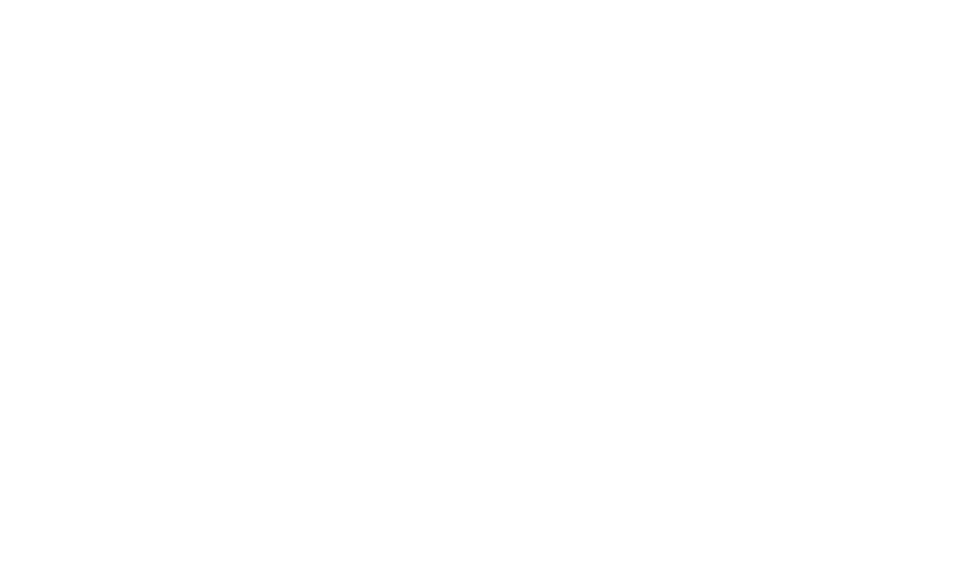
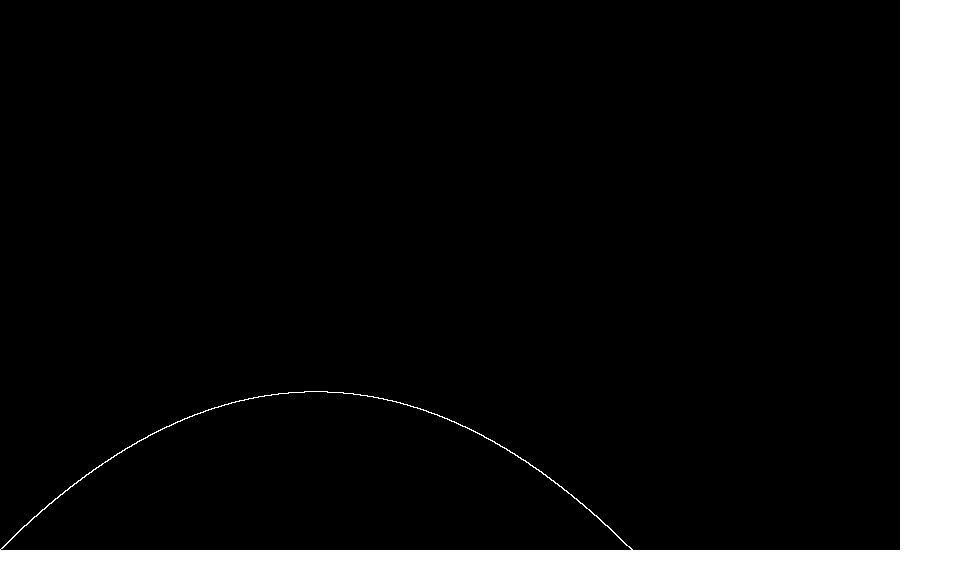
Before and after one commit to thecatblake/raytracer-on-browser, a website built with Parcel: page index.html in a window 1280 px wide. Shown: the whole page, without its empty margins (0-963 px from the left). Built offline with nearby package versions, Linux system fonts and the light colour scheme.

Commit message:
add tuple and canvas

```diff
--- a/index.html
+++ b/index.html
@@ -23,7 +23,7 @@
 </head>
 
 <body>
-
+  <canvas height="550" width="900" id="canvas"></canvas>
 
   <script src="js/vendor/modernizr-3.11.2.min.js"></script>
   <script src="js/plugins.js"></script>
--- /dev/null
+++ b/js/canvas.js
@@ -0,0 +1,46 @@
+const {vector} = require("./tuple");
+
+class Canvas {
+  w = 0
+  h = 0
+  canvas = null
+  ctx = null
+  pixels = []
+  constructor(canvasDocument) {
+    this.w = canvasDocument.width
+    this.h = canvasDocument.height
+    this.canvas = canvasDocument
+    this.ctx = canvasDocument.getContext("2d")
+    this.pixels = this.ctx.createImageData(this.w, this.h)
+
+    this.initialize()
+  }
+
+  initialize() {
+    for(let y=0; y < this.h; y++) {
+      for(let x=0; x < this.w; x++) {
+        this.write_pixel(x, y, vector(0, 0, 0))
+      }
+    }
+    this.draw()
+  }
+
+  write_pixel(x, y, color) {
+    let p = this.at(x,y)
+    this.pixels.data[p] = color.x * 255.0
+    this.pixels.data[p + 1] = color.y * 255.0
+    this.pixels.data[p + 2] = color.z * 255.0
+    this.pixels.data[p + 3] = 255.0
+  }
+
+  at(x, y) {
+    return (y * this.w + x ) * 4
+  }
+
+  draw() {
+    this.ctx.putImageData(this.pixels, 0, 0)
+  }
+}
+
+
+module.exports = {Canvas}
--- a/js/main.js
+++ b/js/main.js
@@ -0,0 +1,3 @@
+const {draw_trajectory} = require("./trajectory")
+
+draw_trajectory()
--- /dev/null
+++ b/js/trajectory.js
@@ -0,0 +1,25 @@
+const {point, vector} = require("./tuple");
+const {Canvas} = require("./canvas")
+
+function draw_trajectory() {
+  const canvasElement = document.getElementById("canvas")
+
+  const canvas = new Canvas(canvasElement)
+
+  let start = point(0, 1, 0)
+  let v = vector(1, 1.0, 0).normalize().sc_mul(11.25)
+  let gravity = vector(0, -0.1, 0)
+  let wind = vector(-0.01, 0, 0)
+
+  for(let i=0; i < 100000; i++) {
+    let t = i / 1000
+    let velocity = v.add(gravity.sc_mul(t)).add(wind)
+    let position = start.add(velocity.sc_mul(t)).floor()
+
+    canvas.write_pixel(position.x, canvas.h - position.y, vector(1, 1, 1))
+  }
+
+  canvas.draw()
+}
+
+module.exports = {draw_trajectory}
--- /dev/null
+++ b/js/tuple.js
@@ -0,0 +1,92 @@
+class Tuple {
+  x = 0;
+  y = 0;
+  z = 0;
+  w = 0;
+
+  constructor(x, y, z, w) {
+    this.x = x;
+    this.y = y;
+    this.z = z;
+    this.w = w;
+  }
+
+  add(other) {
+    return new Tuple(this.x + other.x, this.y + other.y, this.z + other.z, this.w + other.w)
+  }
+
+  static add(a, b) {
+    return a.add(b)
+  }
+
+  sub(other)  {
+    return new Tuple(this.x - other.x, this.y - other.y, this.z - other.z, this.w - other.w)
+  }
+
+  static sub(a, b) {
+    return a.sub(b)
+  }
+
+  mul(other) {
+    return new Tuple(this.x * other.x, this.y * other.y, this.z * other.z, this.w * other.w)
+  }
+
+  sc_mul(x) {
+    return new Tuple(this.x * x, this.y * x, this.z * x, this.w * x)
+  }
+
+  static mul(a, b) {
+    return a.mul(b)
+  }
+
+  div(other) {
+    return new Tuple(this.x / other.x, this.y / other.y, this.z / other.z, this.w / other.w)
+  }
+
+  static div(a, b) {
+    return a.div(b)
+  }
+
+  neg() {
+    return new Tuple(-this.x, -this.y, -this.z, -this.w)
+  }
+
+  magnitude() {
+    return Math.sqrt(this.x * this.x + this.y * this.y + this.z * this.z)
+  }
+
+  normalize() {
+    let mag = this.magnitude()
+    return new Tuple(this.x / mag, this.y / mag, this.z / mag, this.w / mag)
+  }
+
+  dot(other) {
+    return this.x * other.x + this.y * other.y + this.z * other.z
+  }
+
+  static dot(a, b) {
+    return a.dot(b)
+  }
+
+  cross(other) {
+    return new Tuple(this.y*other.z - this.z*other.y, this.z*other.x - this.x*other.z, this.x*other.y - this.y*other.x, 0)
+  }
+
+  static cross(a, b) {
+    return a.cross(b)
+  }
+
+  floor() {
+    return new Tuple(Math.floor(this.x), Math.floor(this.y), Math.floor(this.z), Math.floor(this.w))
+  }
+}
+
+function point(x, y, z) {
+  return new Tuple(x, y, z, 1)
+}
+
+function vector(x, y, z) {
+  return new Tuple(x, y, z, 0)
+}
+
+module.exports = {Tuple, point, vector}
```
Also changed, not shown: js/util.js (added, +7 -0 lines), package.json (+5 -2 lines), test/tuple.test.js (added, +100 -0 lines), 1 other file.
